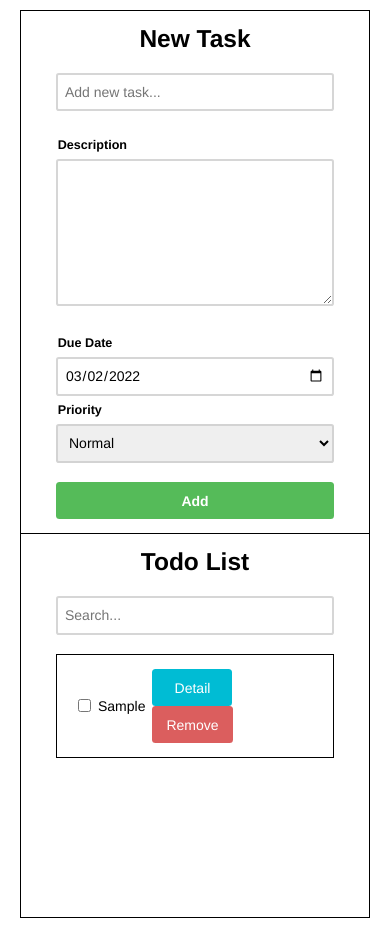
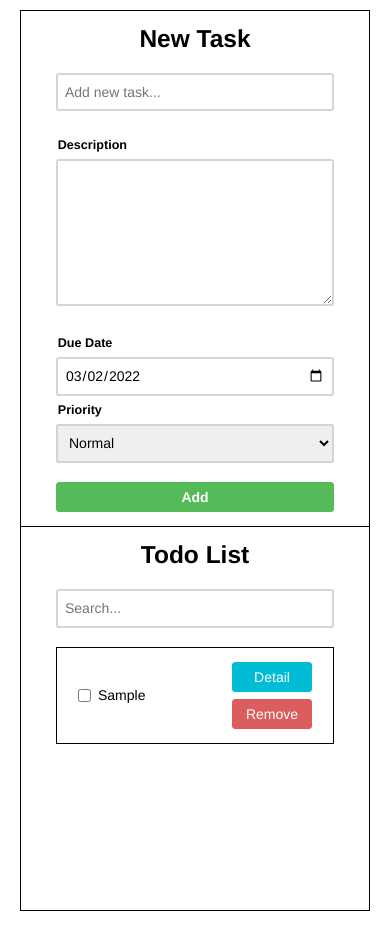
Before and after one commit to vuduc97/todo-list, a React (Create React App) app: page / in a window 390 px wide. Both pictures are taken after typing "Sample", "Sample" into the empty fields and a click on the button "Add". Built offline with nearby package versions, Linux system fonts and the light colour scheme.

Commit message:
Fix responsive style for todo item

```diff
--- a/src/components/form-control/button/button.module.scss
+++ b/src/components/form-control/button/button.module.scss
@@ -28,3 +28,9 @@
     background-color: #ffc107;
   }
 }
+
+@media only screen and (max-width: 480px) {
+  .button {
+    padding: 0.5rem 0.75rem;
+  }
+}
--- a/src/features/todo/TodoListContainer.tsx
+++ b/src/features/todo/TodoListContainer.tsx
@@ -71,7 +71,6 @@ export function TodoListContainer() {
           ))}
         </section>
       </section>
-
       <section className={classes["todo-list__bulk__container"]}>
         <Accordion className={classes["todo-list__bulk"]} expand={bulkItems.length > 0}>
           <p>Bulk Action</p>
--- a/src/features/todo/assets/todo-item.module.scss
+++ b/src/features/todo/assets/todo-item.module.scss
@@ -7,11 +7,17 @@
     justify-content: space-between;
     align-items: center;
     padding: 1rem 1.5rem;
-  }
 
-  .todo-item__action {
-    & > button:first-child {
-      margin-right: 0.75rem;
+    .todo-item__title {
+      width: 50%;
+    }
+
+    .todo-item__action {
+      display: flex;
+
+      & > button:first-child {
+        margin-right: 0.75rem;
+      }
     }
   }
 
@@ -20,3 +26,18 @@
     border-top: 1px solid #000;
   }
 }
+
+@media only screen and (max-width: 480px) {
+  .todo-item__container {
+    .todo-item__header {
+      .todo-item__action {
+        flex-direction: column;
+
+        & > button:first-child {
+          margin-right: 0;
+          margin-bottom: 0.5rem;
+        }
+      }
+    }
+  }
+}
--- a/src/features/todo/components/TodoItem.tsx
+++ b/src/features/todo/components/TodoItem.tsx
@@ -29,7 +29,7 @@ export function TodoItem({ todo, bulkFlag, onBulkCheck, onEdit, onDelete }: Todo
       onFadedOut={() => onDelete(todo.id)}
     >
       <header className={classes["todo-item__header"]}>
-        <div>
+        <div className={classes["todo-item__title"]}>
           <Checkbox checked={bulkFlag} label={todo.name} onChange={() => onBulkCheck(todo.id)} />
         </div>
         <div className={classes["todo-item__action"]}>
```
